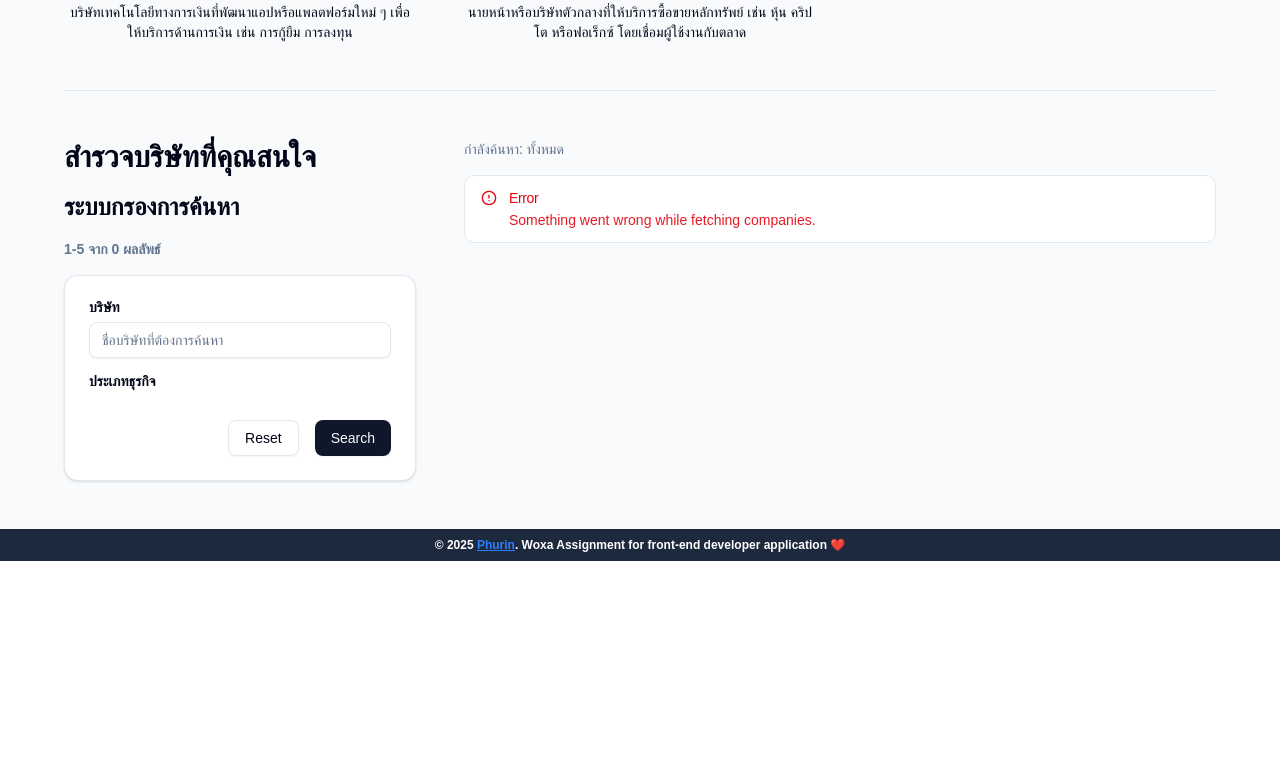
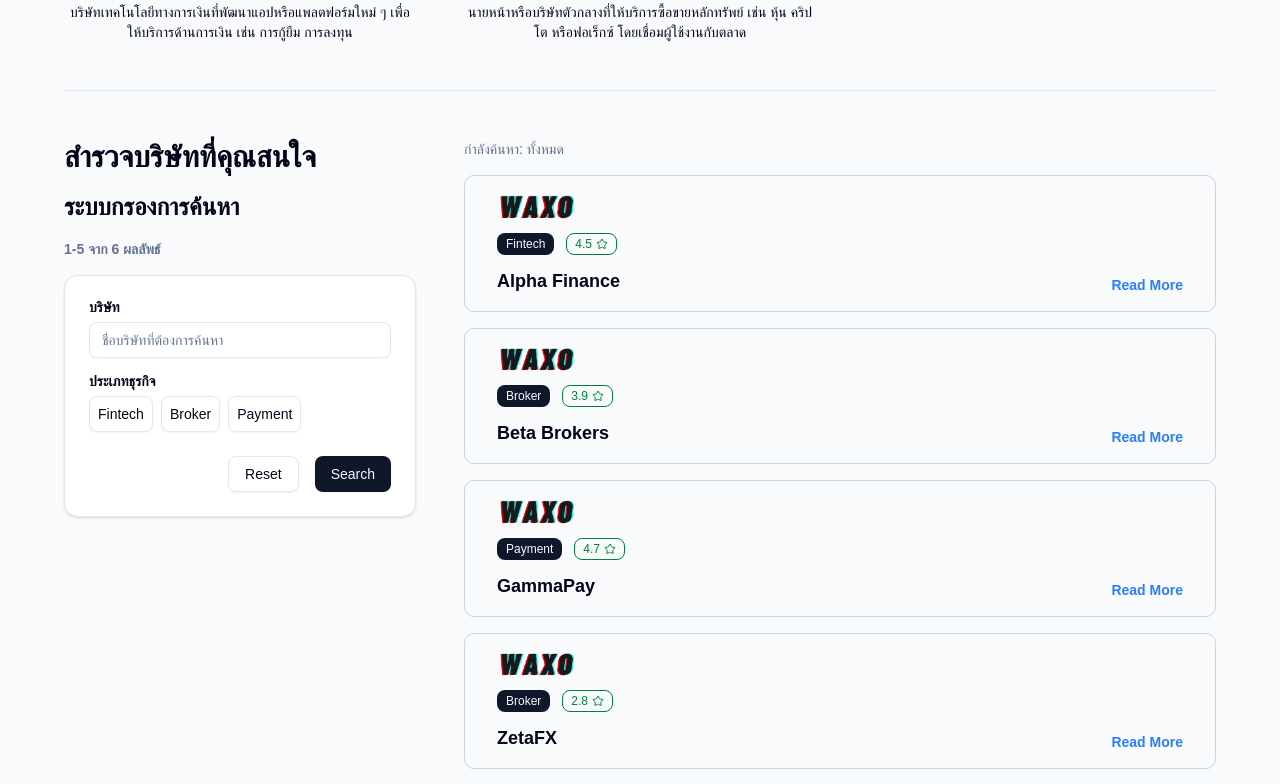
Before and after one commit to phurinler/woxa-frontend-phurin, a Next.js app: page / in a window 1280 px wide. Shown: the part 1292-2076 px from the top of the page. Before the commit the page ends 1853 px from the top, so only its background shows below. Built offline with nearby package versions, Linux system fonts and the light colour scheme.

Commit message:
handle loading state

```diff
--- a/src/components/section/CompanyListSection/CompanyList.jsx
+++ b/src/components/section/CompanyListSection/CompanyList.jsx
@@ -1,4 +1,4 @@
-import { useState } from "react";
+import { useEffect, useState } from "react";
 import { useRouter } from "next/router";
 import ListPagination from "@/components/pagination/ListPagination";
 import EmptyAlert from "@/components/empty/EmptyAlert";
@@ -6,15 +6,44 @@
 import CompanyDrawer from "@/components/drawer/CompanyDrawer";
 import { pageLimit } from "@/constants/config";
 import { formatSearchedFilter } from "@/lib/utils";
+import { Skeleton } from "@/components/ui/skeleton";
+
+const LoadingState = () => (
+  <Skeleton className="h-[132.33px] md:h-[136.33px] w-full rounded-lg" />
+);
+
+const CompanyListContent = ({ companies }) => (
+  <>
+    {companies.map((company) => (
+      <CompanyDrawer key={company.id} {...{ company }} />
+    ))}
+  </>
+);
 
 const CompanyList = ({ companies: data, error }) => {
   const router = useRouter();
   const query = router.query;
   const search = formatSearchedFilter(query);
+
   const [page, setPage] = useState(1);
   const start = (page - 1) * pageLimit;
   const end = start + pageLimit;
   const companies = data.slice(start, end);
+
+  const [isLoading, setIsLoading] = useState(false);
+
+  useEffect(() => {
+    setIsLoading(true);
+    const timeout = setTimeout(() => setIsLoading(false), 400);
+    return () => clearTimeout(timeout);
+  }, [router]);
+
+  const renderContent = () => {
+    if (isLoading) return <LoadingState />;
+    if (error) return <ErrorAlert {...{ error }} />;
+    if (companies.length === 0 && !error) return <EmptyAlert />;
+    return <CompanyListContent companies={companies} />;
+  };
 
   return (
     <div className="flex flex-col gap-y-4 col-span-2">
@@ -23,15 +52,7 @@
           กำลังค้นหา: {search}
         </p>
       </div>
-      {error ? (
-        <ErrorAlert {...{ error }} />
-      ) : companies.length === 0 ? (
-        <EmptyAlert />
-      ) : (
-        companies.map((company) => (
-          <CompanyDrawer key={company.id} {...{ company }} />
-        ))
-      )}
+      {renderContent()}
       <ListPagination total={data?.length} {...{ page, setPage }} />
     </div>
   );
--- a/src/pages/index.js
+++ b/src/pages/index.js
@@ -33,7 +33,7 @@
 
 export async function getServerSideProps(context) {
   try {
-    const filePath = path.join(process.cwd(), "src/data/companies.jsonz");
+    const filePath = path.join(process.cwd(), "src/data/companies.json");
     const jsonData = fs.readFileSync(filePath, "utf-8");
     let companies = JSON.parse(jsonData);
     const categories = Array.from(new Set(companies.map((c) => c.category)));
```
